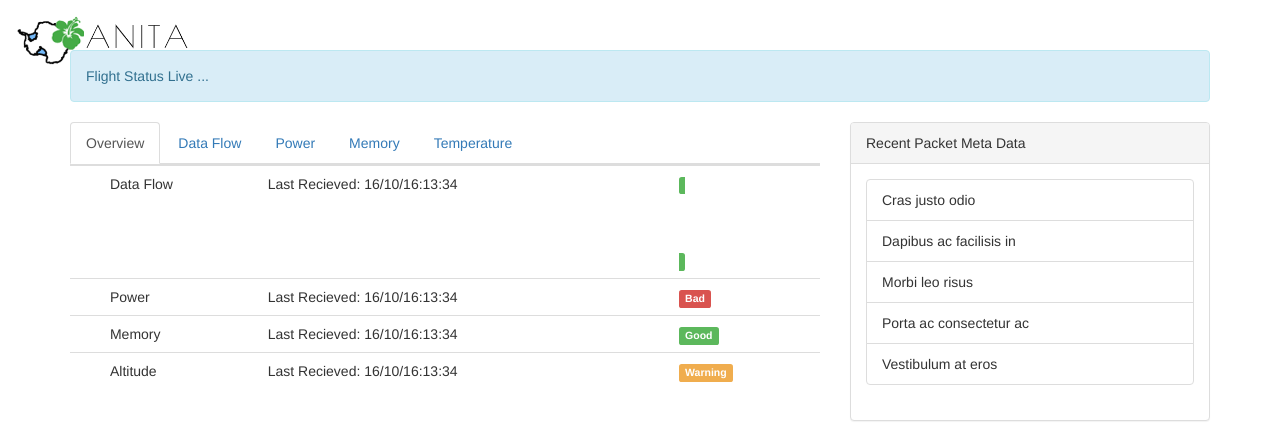
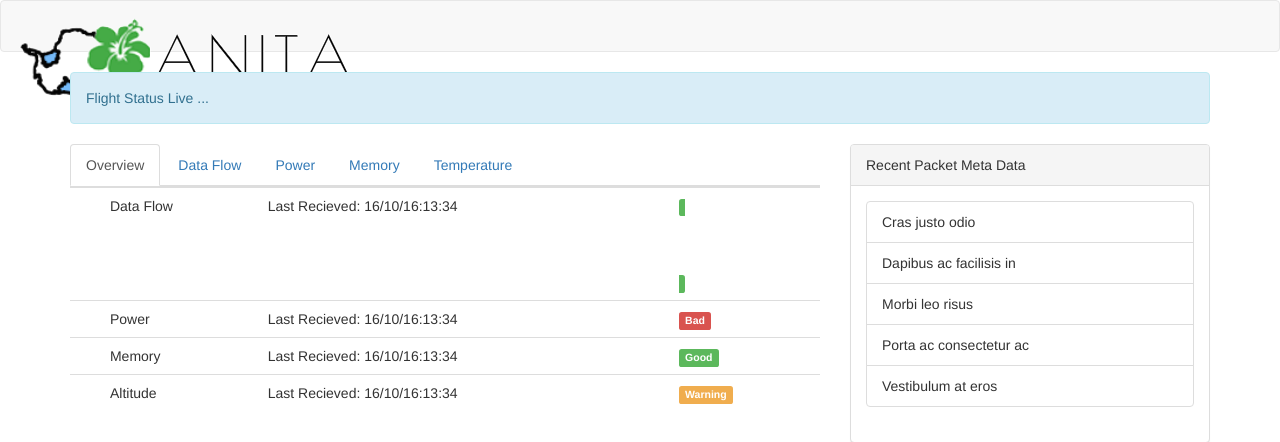
Before and after one commit to astrophpeter/anitaStatusOld, a PHP site: page / in a window 1280 px wide. Shown: the top 442 px of the page. Run offline with PHP 8.4, Linux system fonts and the light colour scheme.

Commit message:
added my css fixed nav bar height

```diff
--- a/css/myccs.css
+++ b/css/myccs.css
@@ -1,3 +1,7 @@
+.navbar-inner {
+    min-height: 0px;
+}
+
 .navbar-brand,
 .navbar-nav li a {
     line-height: 150px;
--- a/includes/header.php
+++ b/includes/header.php
@@ -1,9 +1,11 @@
 <?php
 echo'
-<nav class="navbar-header">
-  <a class="navbar-brand" href="index.php">
-    <img src="assets/logo_trans.png" style="display: inline-block;height:50px;">
-</a>
+<nav class="navbar navbar-default">
+  <nav class="navbar-header">
+    <a class="navbar-brand" href="index.php">
+      <img src="assets/logo_trans.png">
+    </a>
+  </nav>
 </nav>
 ';
 ?>
```
